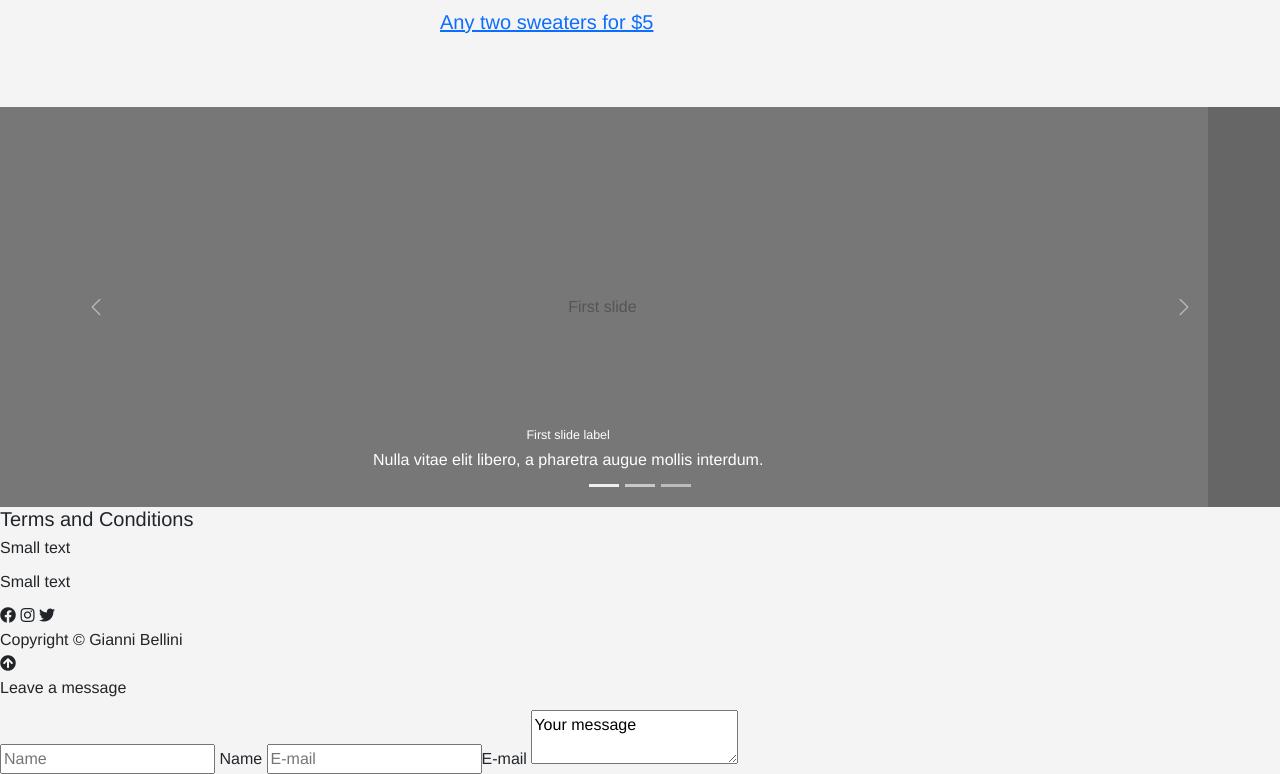
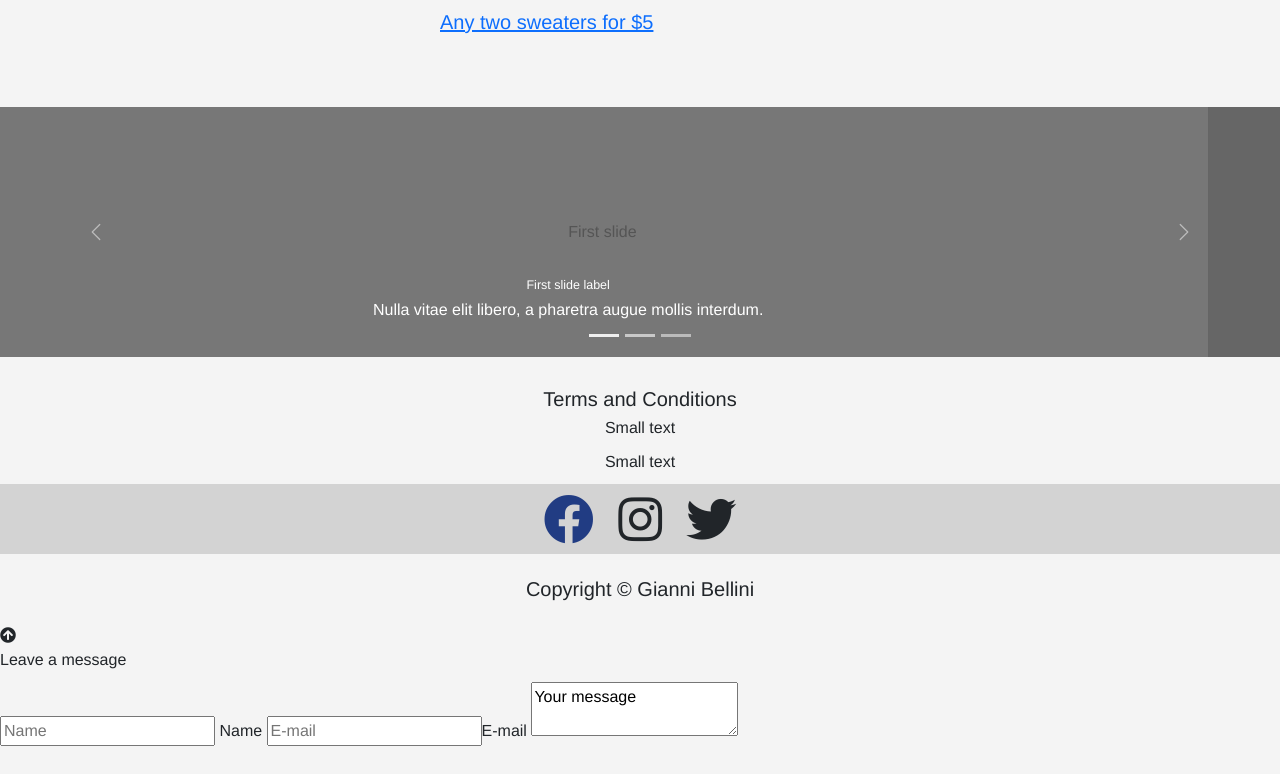
Before and after one commit to oksimano/FAshion-site, a plain HTML site: page index.html in a window 1280 px wide. Shown: the part 2036-2810 px from the top of the page. After the commit the page ends 2782 px from the top, so only its background shows below. Drawn offline with Linux system fonts and the light colour scheme.

Commit message:
footers completed

```diff
--- a/index.html
+++ b/index.html
@@ -101,7 +101,7 @@
         <div class="carousel-inner">
           <div class="carousel-item active">
             <svg
-              class="bd-placeholder-img bd-placeholder-img-lg d-block w-100"
+              class="bd-placeholder-img bd-placeholder-img-lg d-block w-100 h-250"
               width="800"
               height="400"
               xmlns="http://www.w3.org/2000/svg"
@@ -122,7 +122,7 @@
           </div>
           <div class="carousel-item">
             <svg
-              class="bd-placeholder-img bd-placeholder-img-lg d-block w-100"
+              class="bd-placeholder-img bd-placeholder-img-lg d-block w-100 h-250"
               width="800"
               height="400"
               xmlns="http://www.w3.org/2000/svg"
@@ -142,7 +142,7 @@
           </div>
           <div class="carousel-item">
             <svg
-              class="bd-placeholder-img bd-placeholder-img-lg d-block w-100"
+              class="bd-placeholder-img bd-placeholder-img-lg d-block w-100 h-250"
               width="800"
               height="400"
               xmlns="http://www.w3.org/2000/svg"
@@ -195,8 +195,8 @@
         <i class="fab fa-instagram" aria-hidden="true"></i>
         <i class="fab fa-twitter" aria-hidden="true"></i>
       </div>
-      <div class="under__footer">Copyright &copy; Gianni Bellini</div>
     </footer>
+    <div class="under__footer">Copyright &copy; Gianni Bellini</div>
     <div class="circle back">
       <i class="fa fa-arrow-circle-up" aria-hidden="true"></i>
     </div>
--- a/scss/main.scss
+++ b/scss/main.scss
@@ -74,7 +74,6 @@ nav {
 .sweater {
   margin: 0 auto;
   padding-top: 7rem;
-
   width: 400px;
 
   &-item {
@@ -91,3 +90,34 @@ nav {
     font-size: 2rem;
   }
 }
+
+.h-250 {
+  height: 250px;
+}
+
+.terms {
+  text-align: center;
+  margin-top: 3rem;
+}
+
+.footer__container {
+  background-color: $footer-color;
+  text-align: center;
+
+  .social__icons {
+    height: inherit;
+  }
+  .fab {
+    font-size: 5rem;
+    padding: 1rem 1rem;
+  }
+  .fa-facebook {
+    color: $header-color;
+  }
+}
+
+.under__footer {
+  text-align: center;
+  padding: 2rem 0;
+  font-size: 2rem;
+}
```
Also changed, not shown: css/main.css.
